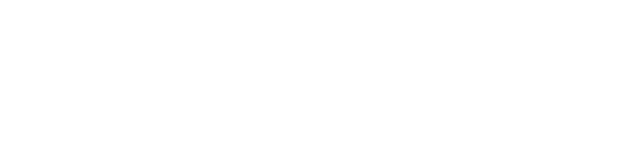
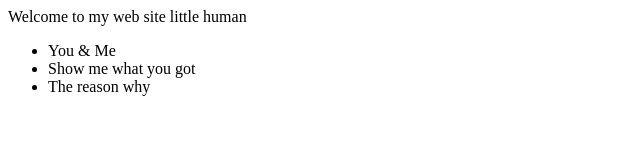
Before and after one commit to ouss93310/web_project, a plain HTML site: page public_html/index.html in a window 1280 px wide. Shown: the whole page, without its empty margins (0-640 px from the left). Drawn offline with Linux system fonts and the light colour scheme.

Commit message:
Petites modifications de vérification

```diff
--- a/public_html/index.html
+++ b/public_html/index.html
@@ -7,6 +7,17 @@
         <meta name="viewport" content="width=device-width, initial-scale=1.0">
     </head>
     <body>
-        <div></div>
+        <div>Welcome to my web site little human</div>
+        <ul>
+            <li>
+                 You & Me
+            </li>
+            <li>
+                 Show me what you got
+            </li>
+            <li>
+                 The reason why
+            </li>
+        </ul>
     </body>
 </html>
```
